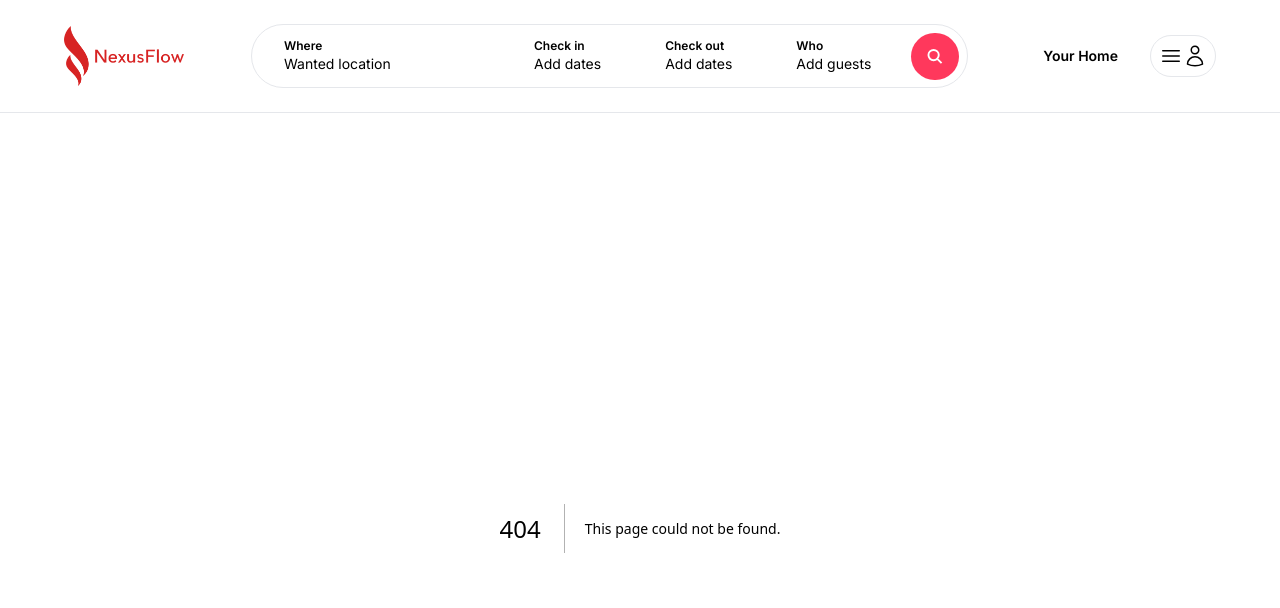
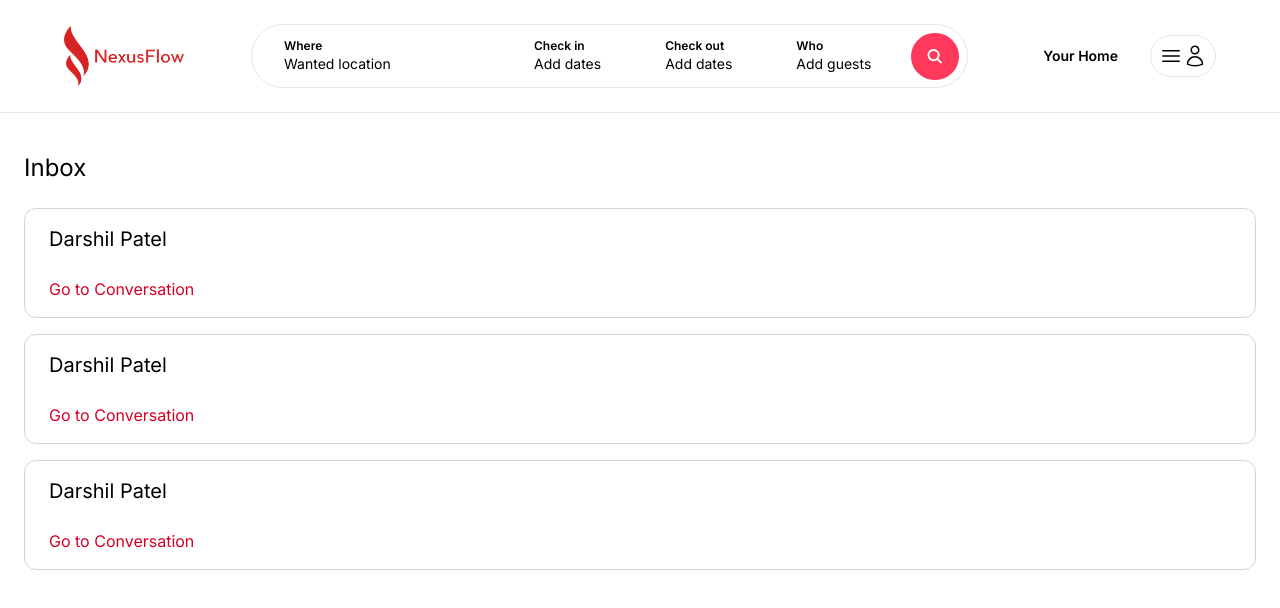
Before and after one commit to MeetkumarChavda/NexusFlow, a Next.js app in the folder nexusflow-front/: page /inbox in a window 1280 px wide. Before the commit this address had no page. Shown: the top 608 px of the page. Built offline with nearby package versions, Linux system fonts and the light colour scheme.

Commit message:
feat: Inbox Page Added

```diff
--- /dev/null
+++ b/nexusflow-front/app/components/inbox/conversation.tsx
@@ -0,0 +1,9 @@
+const Conversation = () => {
+    return (
+        <div className="px-6 py-4 cursor-pointer border border-gray-300 rounded-xl">
+            <p className="mb-6 text-xl">Darshil Patel</p>
+            <p className="text-nexus-dark">Go to Conversation</p>
+        </div>
+    )
+}
+export default Conversation;
--- /dev/null
+++ b/nexusflow-front/app/inbox/page.tsx
@@ -0,0 +1,14 @@
+import Conversation from "../components/inbox/conversation";
+
+
+const InboxPage = () => {
+    return (
+        <main className="max-w-[1500px] mx-auto px-6 pb-6 space-y-4">
+            <h1 className="my-6 text-2xl">Inbox</h1>
+            <Conversation/>
+            <Conversation/>
+            <Conversation/>
+        </main>
+    )
+}
+export default InboxPage;
```
